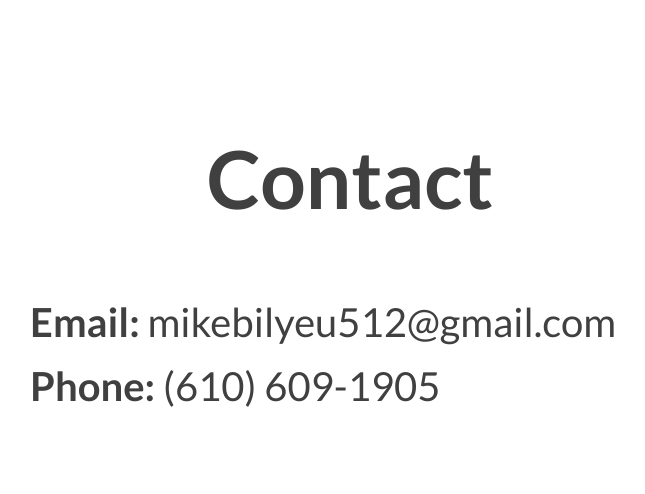
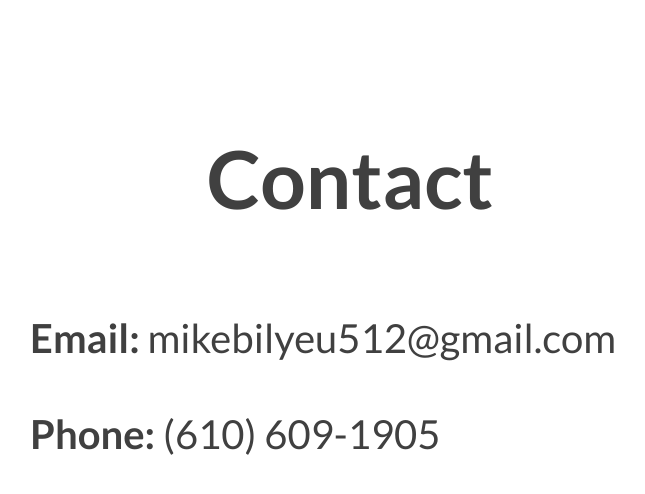
Before and after one commit to MikeBilyeu/portfolio, a plain HTML site: page index.html in a window 1280 px wide. Shown: the part 7054-7548 px from the top of the page, without its empty margins (290-935 px from the left). Drawn offline with nearby package versions, Linux system fonts and the light colour scheme; files that its build step writes are made by us from their sources.

Commit message:
Bigger adress span margins

```diff
--- a/styles.scss
+++ b/styles.scss
@@ -161,7 +161,7 @@ main {
       font-size: 2.5rem;
       font-weight: bold;
       width: 40rem;
-      margin: 0.5rem 0;
+      margin: 1.5rem 0;
       text-align: left;
       a {
         font-weight: normal;
```
